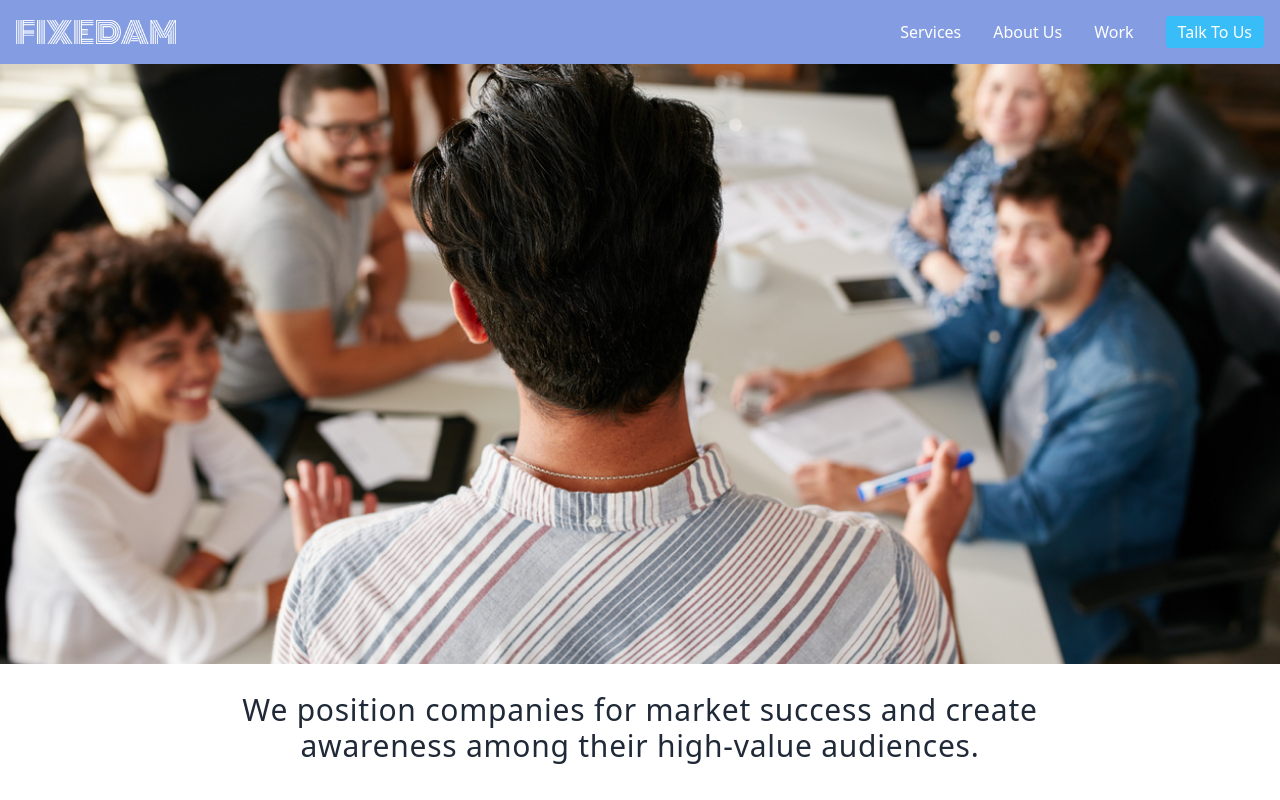
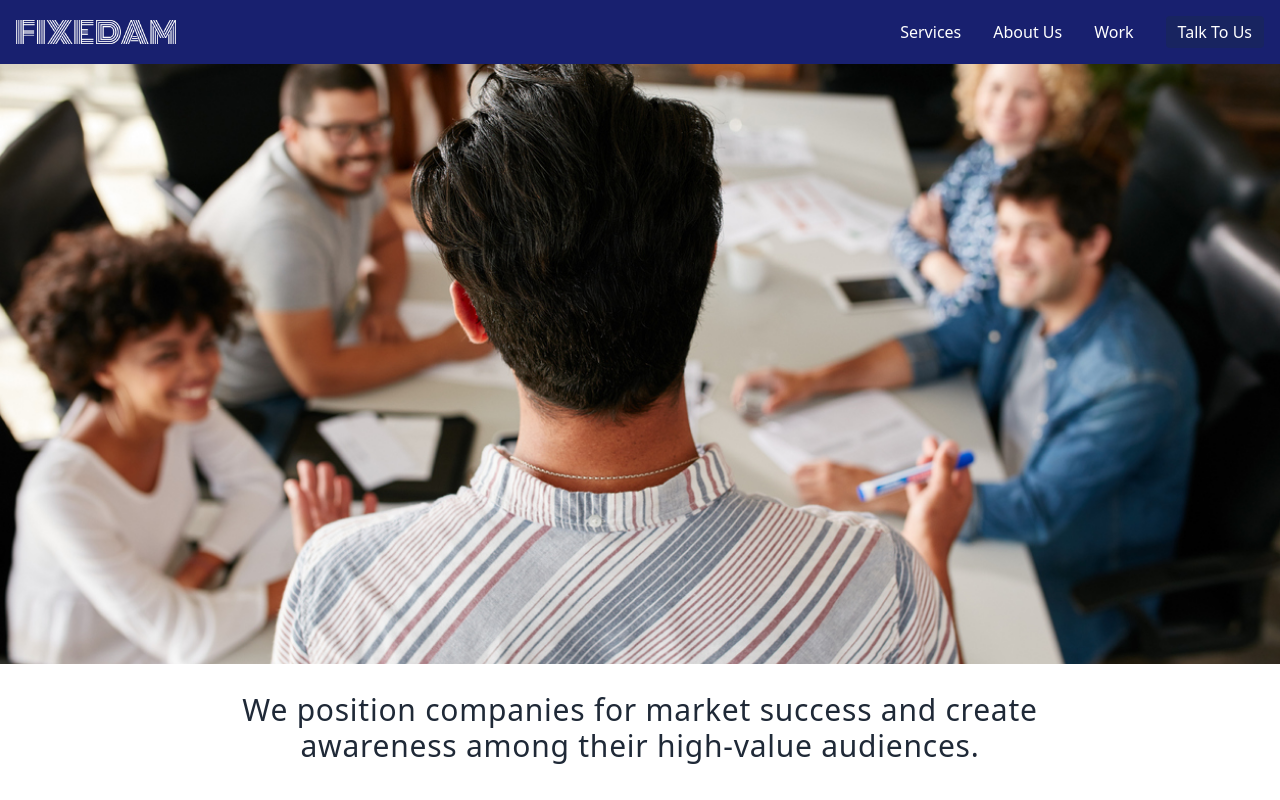
Before and after one commit to appzaib/Pliocio, a Next.js app: page / in a window 1280 px wide. Shown: the top 800 px of the page. Built offline with nearby package versions, Linux system fonts and the light colour scheme.

Commit message:
Change Bg-Color

```diff
--- a/components/Header.js
+++ b/components/Header.js
@@ -2,7 +2,7 @@ import Link from "next/link";
 
 function Header() {
   return (
-    <header className="text-white sticky top-0 z-10 bg-[#849de2]">
+    <header className="text-white sticky top-0 z-10 bg-[#18206F]">
       <div className="container mx-auto flex flex-wrap p-4 flex-col md:flex-row items-center">
         <Link
           href={"/"}
@@ -11,19 +11,19 @@ function Header() {
           <img src="logo.png" height="60px" width="160px" alt="" />
         </Link>
         <nav className="md:ml-auto flex flex-wrap items-center text-base justify-center">
-          <Link href={"/services"} className="mr-8 hover:text-[#b1c2f2]">
+          <Link href={"/services"} className="mr-8">
             Services
           </Link>
-          <Link href={"/about"} className="mr-8 hover:text-[#b1c2f2]">
+          <Link href={"/about"} className="mr-8">
             About Us
           </Link>
-          <Link href={""} className="mr-8 hover:text-[#b1c2f2]">
+          <Link href={""} className="mr-8">
             Work
           </Link>
         </nav>
         <Link
           href={"/contact"}
-          className="inline-flex items-center bg-sky-400 border-0 py-1 px-3 focus:outline-none hover:bg-sky-500 rounded text-base mt-4 md:mt-0"
+          className="inline-flex items-center bg-[#182460] border-0 py-1 px-3 focus:outline-none hover:bg-[#18265B] rounded text-base mt-4 md:mt-0"
         >
           Talk To Us
         </Link>
```
